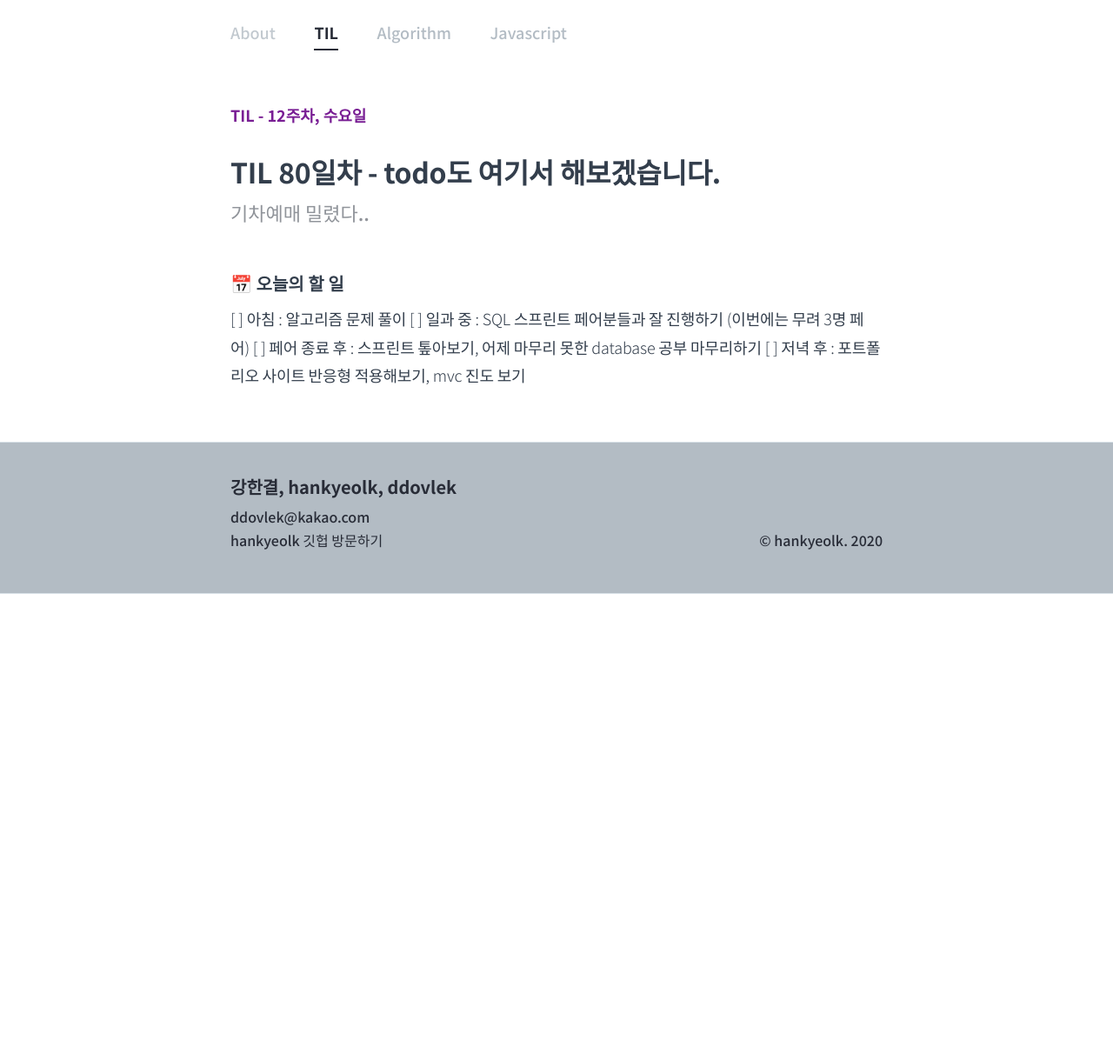
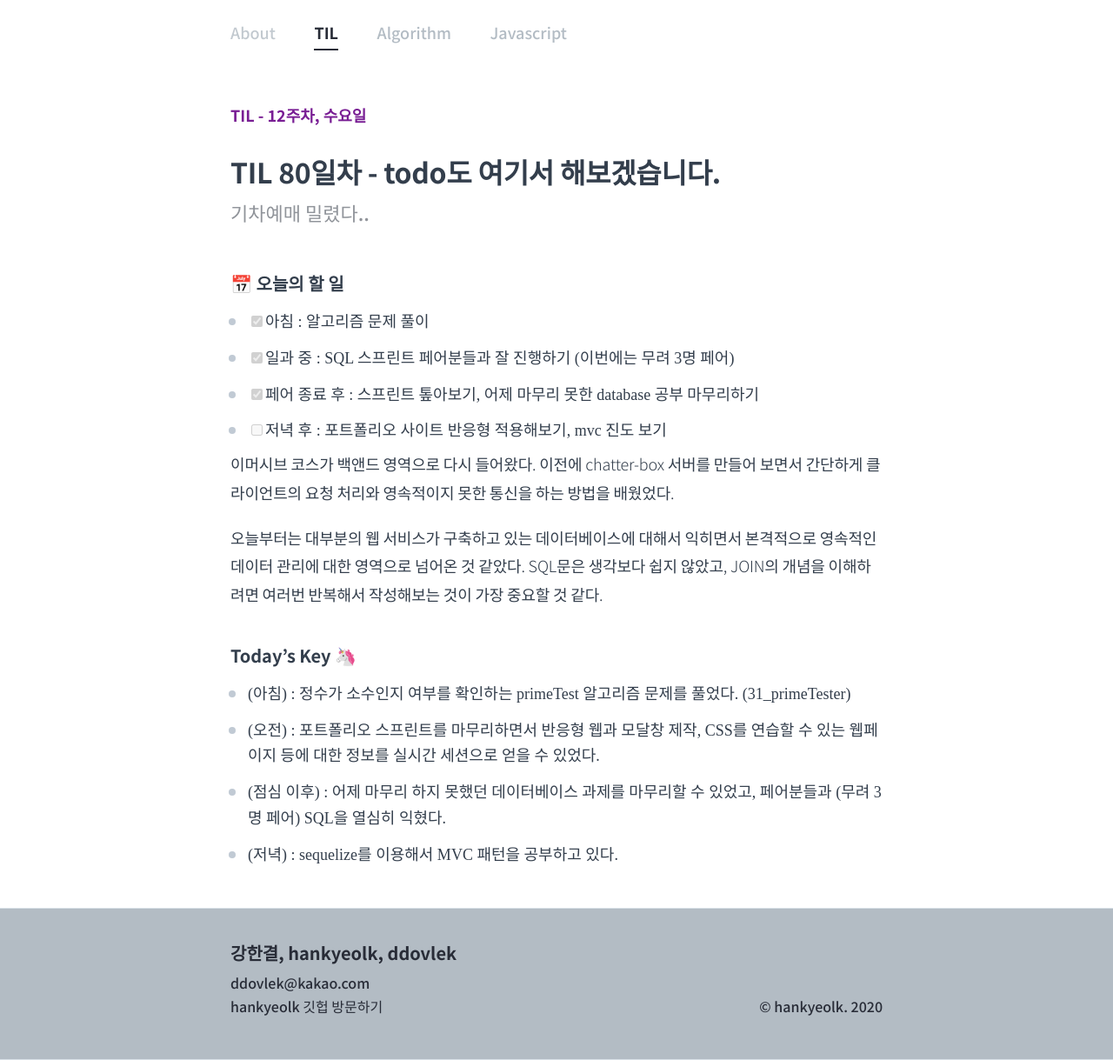
Before and after one commit to hankyeolk/hankyeolk.github.io, a Jekyll site: the page built from TIL/80_2020.09.02.md, in a window 1280 px wide. Shown: the whole page at 87% size. Built offline with Jekyll 4.4.1, drawn with Linux system fonts in a browser that asks for light colours; some web fonts are replaced; before the commit the page ends 900 px from its top, so only the background shows below that.

Commit message:
til 80 update

```diff
--- a/TIL/80_2020.09.02.md
+++ b/TIL/80_2020.09.02.md
@@ -14,7 +14,20 @@
 
 ### 📅 오늘의 할 일
 
-[ ] 아침 : 알고리즘 문제 풀이
-[ ] 일과 중 : SQL 스프린트 페어분들과 잘 진행하기 (이번에는 무려 3명 페어)
-[ ] 페어 종료 후 : 스프린트 톺아보기, 어제 마무리 못한 database 공부 마무리하기
-[ ] 저녁 후 : 포트폴리오 사이트 반응형 적용해보기, mvc 진도 보기
+- [x] 아침 : 알고리즘 문제 풀이 <br>
+- [x] 일과 중 : SQL 스프린트 페어분들과 잘 진행하기 (이번에는 무려 3명 페어) <br>
+- [x] 페어 종료 후 : 스프린트 톺아보기, 어제 마무리 못한 database 공부 마무리하기 <br>
+- [ ] 저녁 후 : 포트폴리오 사이트 반응형 적용해보기, mvc 진도 보기
+      <br>
+
+이머시브 코스가 백앤드 영역으로 다시 들어왔다. 이전에 chatter-box 서버를 만들어 보면서 간단하게 클라이언트의 요청 처리와 영속적이지 못한 통신을 하는 방법을 배웠었다. <br>
+
+오늘부터는 대부분의 웹 서비스가 구축하고 있는 데이터베이스에 대해서 익히면서 본격적으로 영속적인 데이터 관리에 대한 영역으로 넘어온 것 같았다. SQL문은 생각보다 쉽지 않았고, JOIN의 개념을 이해하려면 여러번 반복해서 작성해보는 것이 가장 중요할 것 같다.
+<br>
+
+### Today's Key 🦄
+
+- (아침) : 정수가 소수인지 여부를 확인하는 primeTest 알고리즘 문제를 풀었다. (31_primeTester)
+- (오전) : 포트폴리오 스프린트를 마무리하면서 반응형 웹과 모달창 제작, CSS를 연습할 수 있는 웹페이지 등에 대한 정보를 실시간 세션으로 얻을 수 있었다.
+- (점심 이후) : 어제 마무리 하지 못했던 데이터베이스 과제를 마무리할 수 있었고, 페어분들과 (무려 3명 페어) SQL을 열심히 익혔다.
+- (저녁) : sequelize를 이용해서 MVC 패턴을 공부하고 있다.
```
